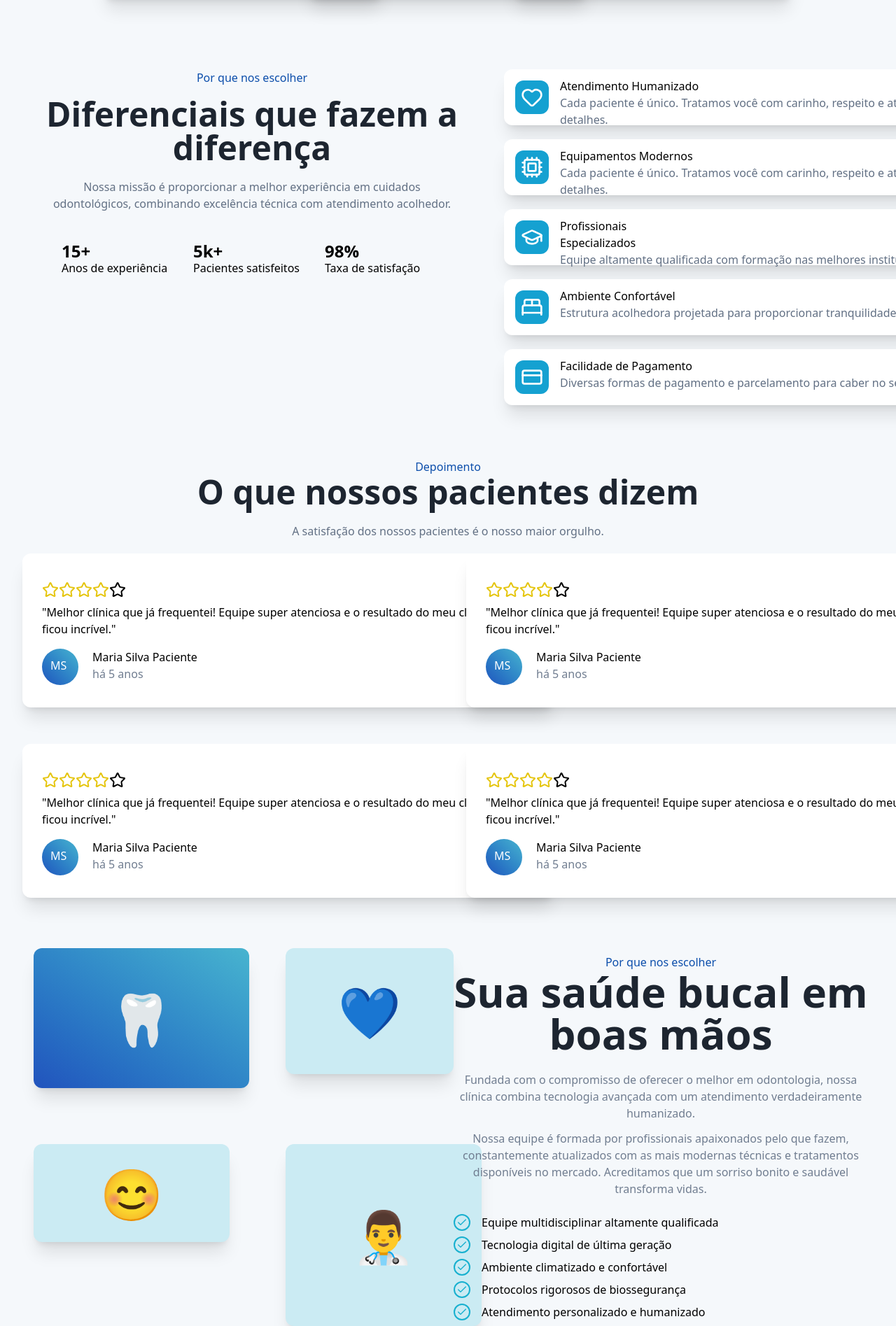
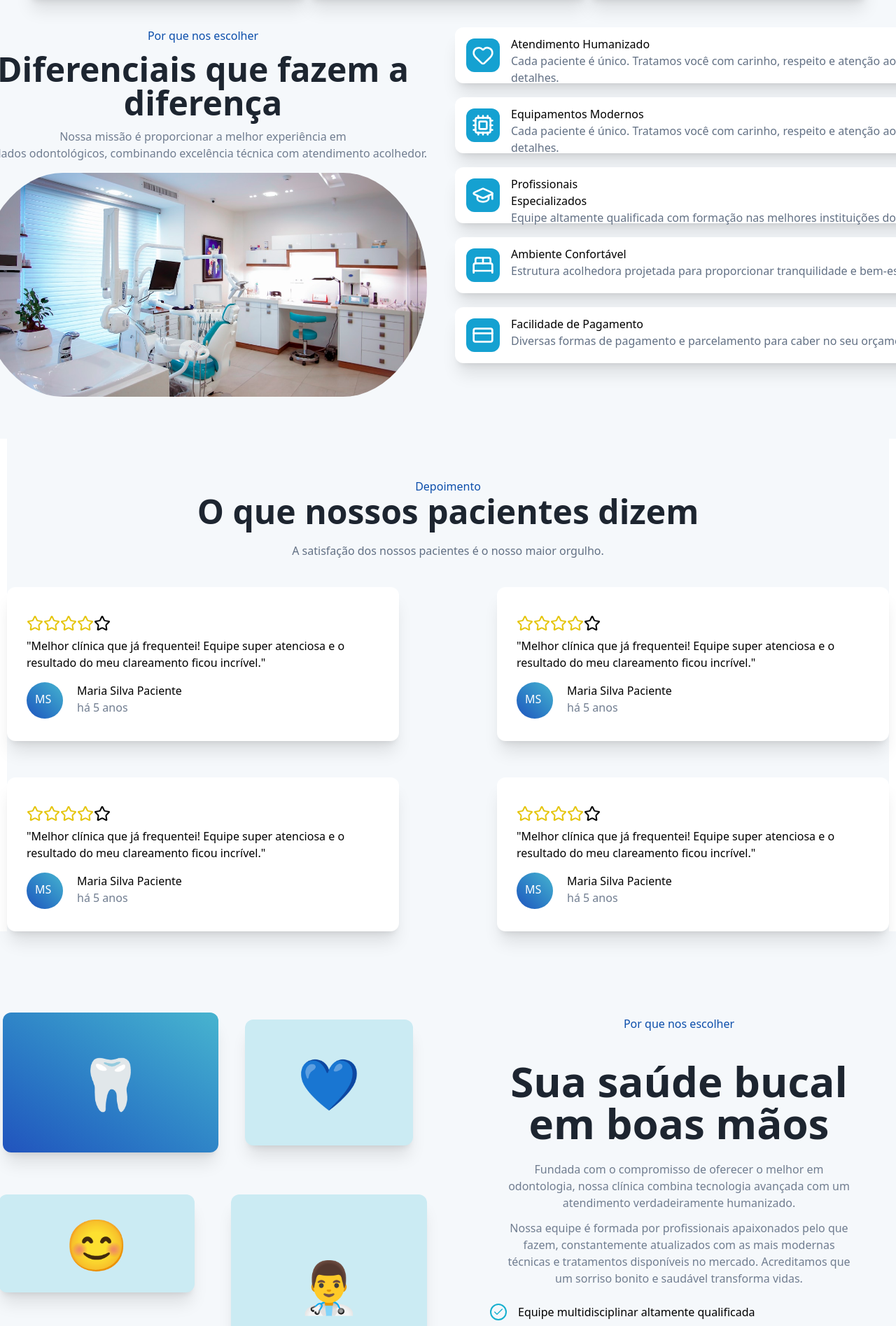
Before and after one commit to jaumm0/mrl-odonto, a React (Vite) app in the folder Murilo Dentista/: page / in a window 1280 px wide. Shown: the part 1465-3360 px from the top of the page at 70% size. Built offline with nearby package versions, Linux system fonts and the light colour scheme.

Commit message:
resposividade final

```diff
--- a/Murilo Dentista/src/components/About.jsx
+++ b/Murilo Dentista/src/components/About.jsx
@@ -3,31 +3,31 @@ import { Check } from 'lucide-react';
 import React from "react";
 function About(){
         return(
-            <section className="grid grid-rows-1 lg:grid-cols-2 gap-4 items-center px-10 py-10 max-md:px-4 max-md:py-6 bg-bgServices" id="About">
+            <section className="grid grid-rows-[] lg:grid-cols-2  gap-10 lg:gap-30 items-center  py-10 max-md:py-6 bg-bgServices" id="About">
 
-            <aside className='grid grid-rows-[30vh_] lg:grid-cols-[40vh_28vh] place-self-center lg:place-self-end md:place-end gap-10 max-md:justify-items-center max-md:mb-4'>
-                <div className='w-77 h-50 rounded-xl bg-gradient-to-tr from-[#2253bd] to-[#48b4cf] shadow-xl  hidden lg:block'>
+            <aside className='grid grid-rows-[30vh_] lg:grid-cols-[40vh_28vh] 2xl:grid-cols-[30vh_28vh] place-self-center lg:place-self-center 2xl:place-self-end md:place-end gap-10 max-md:justify-items-center max-md:mb-4'>
+                <div className='w-77 h-50 rounded-xl bg-gradient-to-tr from-[#2253bd] to-[#48b4cf] shadow-xl place-self-center  hidden lg:block'>
                         <p className='text-7xl h-full place-self-center  place-content-center '>🦷</p>
                 </div>
-                <div className='w-60 h-45 rounded-xl bg-coloraside shadow-xl hidden lg:block '>
+                <div className='w-60 h-45 rounded-xl bg-coloraside shadow-xl hidden lg:block place-self-center '>
                         <p className='text-7xl h-full place-self-center  place-content-center '>💙</p>
                 </div>
-                   <div className='w-70 h-35 rounded-xl bg-coloraside shadow-xl hidden lg:block'>
+                   <div className='w-70 h-35 rounded-xl bg-coloraside shadow-xl hidden lg:block place-self-'>
                         <p className='text-7xl h-full place-self-center  place-content-center '>😊</p>
                 </div>
-                <div className='w-70 h-65 rounded-xl bg-coloraside shadow-xl '>
-                        <p className='text-7xl h-full place-self-center  place-content-center '>👨‍⚕️</p>
+                <div className='w-70 h-65 rounded-xl bg-coloraside shadow-xl place-self-center  '>
+                        <p className='text-7xl h-full place-self-center  place-content-center place-self-'>👨‍⚕️</p>
                 </div>
 
 
             </aside>
 
-            <div className="flex flex-col gap-6 pt-10 place-self-center max-md:pt-4 max-md:gap-4 ">
+            <div className="grid grid-rows-[10vh_1fr] gap-6 pt-10 place-self-center max-md:pt-4 max-md:gap-4 2xl:pr-30 lg:pr-10 ">
                 <div className='bg-bgP pt-5 w-100 place-self-center h-15 lg:h-0 md:h-0 sm:h-0  lg:pt-0 md:pt-0 sm:pt-0  rounded-full text-center place-items-center '>
                     <p className="text-ptextSV  font-medium text-center rounded-xl lg:w-full md:w-full sm:w-full max-md:text-sm ">Por que nos escolher</p>
                 </div>
                 <h2 className="text-h1 text-2xl text-center lg:text-6xl font-inter font-bold max-md:text-xl text-center py-4 lg:py-0 md:py-0 sm:py-0">Sua saúde bucal em boas mãos</h2>
-                <span className="text-pspan text-1xl max-md:text-sm text-center">Fundada com o compromisso de oferecer o melhor em odontologia, nossa clínica combina tecnologia avançada com um atendimento verdadeiramente humanizado. <p className="pt-3 max-md:pt-2 pb-5 lg:pb-0 md:pb-0 sm:pb-0">Nossa equipe é formada por profissionais apaixonados pelo que fazem, constantemente atualizados com as mais modernas técnicas e tratamentos disponíveis no mercado. Acreditamos que um sorriso bonito e saudável transforma vidas.</p></span>
+                <span className="text-pspan text-1xl max-md:text-sm text-center px-5">Fundada com o compromisso de oferecer o melhor em odontologia, nossa clínica combina tecnologia avançada com um atendimento verdadeiramente humanizado. <p className="pt-3 max-md:pt-2 pb-5 lg:pb-0 md:pb-0 sm:pb-0">Nossa equipe é formada por profissionais apaixonados pelo que fazem, constantemente atualizados com as mais modernas técnicas e tratamentos disponíveis no mercado. Acreditamos que um sorriso bonito e saudável transforma vidas.</p></span>
             <section>
                 <ul className='grid grid-cols-[4vh_1fr] place-self-center place-self-center text-center lg:place-self-start md:place-self-start sm:place-self-center '>
                     <div className="w-6 h-6 border-2 rounded-full  text-aboutcolor "><Check className='px-1 pb-1 place-self-center'/> </div>
--- a/Murilo Dentista/src/components/Dep.jsx
+++ b/Murilo Dentista/src/components/Dep.jsx
@@ -2,7 +2,8 @@ import { Star } from 'lucide-react';
 import React from "react";
 function Dep(){
     return(
-        <section className='grid grid-rows-[10vh_1fr] max-md:grid-rows-auto place-items-center bg-bgServices max-md:px-3 max-md:py-8'>
+        <section className='grid grid-rows-[47] lg:grid-rows-[10vh_1fr] place-self-center max-md:grid-rows-auto place-items-center bg-bgServices  max-md:py-8 '>
+
 
                 <div className=' pt-5 w-100   place-self-center h-15 lg:h-0 md:h-0 sm:h-0  lg:pt-0 md:pt-0 sm:pt-0  rounded-full text-center place-items-center '>
                 <p className="text-ptextSV  font-medium  lg:py-4 md:py-4 sm:py-4text-center rounded-xl lg:w-full md:w-full sm:w-full max-md:text-md ">Depoimento</p>
@@ -11,9 +12,9 @@ function Dep(){
                 <h2 className='text-h1 font-bold text-2xl text-center lg:text-5xl md:text-5xl sm:text-5xl place-items-center justify-content max-md:text-xl max-md:px-2'>O que nossos pacientes dizem</h2>
                 <p className="text-spangray py-5 lg:py-5 md:py-5 sm:py-5  w-full lg:w-full md:w-full sm:w-full text-center px-5 max-md:px-9 max-md:pt-3 max-md:text-sm  ">A satisfação dos nossos pacientes é o nosso maior orgulho.</p>
 
-            <section className="max-md:w-full">
-                <ul className='grid grid-cols-1 lg:grid-cols-2 gap-13 px-3 lg:px-8 max-md:gap-4 max-md:px-0'>
-                    <div className='w-90 lg:w-190 md:w-170 sm:w-170 max-md:w-full max-md:h-auto h-55 shadow-xl px-7 py-10 max-md:px-4 max-md:py-6 rounded-xl bg-bgIcons'>
+            <section className="max-md:w-full pt-5 lg:pt-5 2xl:pt-5 md:pt-5 px-4 lg:px-0 2xl:px-0 md:px-0 sm:px-0">
+                <ul className='grid grid-cols-1 lg:grid-cols-[81vh_1fr] 2xl:lg:grid-cols-[72vh_1fr] gap-13 px- lg:px- max-md:gap-4 max-md:px-0'>
+                    <div className='w-90 2xl:w-190 lg:w-140 md:w-170 sm:w-170 max-md:w-full max-md:h-auto h-55 shadow-xl px-7 py-10 max-md:px-4 max-md:py-6 rounded-xl bg-bgIcons'>
                         <span className='flex'>
                         <Star className='text-test '/>
                         <Star className='text-test '/>
@@ -27,7 +28,7 @@ function Dep(){
                             <h3 className='font-medium max-md:text-sm'>Maria Silva Paciente <span className='text-pspan'>há 5 anos</span> </h3>
                         </div>
                     </div>
-                    <div className='w-90 lg:w-190 md:w-170 sm:w-170 max-md:w-full max-md:h-auto h-55 shadow-xl px-7 py-10 max-md:px-4 max-md:py-6 rounded-xl bg-bgIcons'>
+                    <div className='w-90 2xl:w-190 lg:w-140 md:w-170 sm:w-170 max-md:w-full max-md:h-auto h-55 shadow-xl px-7 py-10 max-md:px-4 max-md:py-6 rounded-xl bg-bgIcons'>
                         <span className='flex'>
                         <Star className='text-test '/>
                         <Star className='text-test '/>
@@ -44,7 +45,7 @@ function Dep(){
 
 
                     </div>
-                    <div className='w-90 lg:w-190 md:w-170 sm:w-170 max-md:w-full max-md:h-auto h-55 shadow-xl px-7 py-10 max-md:px-4 max-md:py-6 rounded-xl bg-bgIcons'>
+                    <div className='w-90 2xl:w-190 lg:w-140 md:w-170 sm:w-170 max-md:w-full max-md:h-auto h-55 shadow-xl px-7 py-10 max-md:px-4 max-md:py-6 rounded-xl bg-bgIcons'>
                         <span className='flex'>
                         <Star className='text-test '/>
                         <Star className='text-test '/>
@@ -61,7 +62,7 @@ function Dep(){
 
 
                     </div>
-                    <div className='w-90 lg:w-190 md:w-170 sm:w-170 max-md:w-full max-md:h-auto h-55 shadow-xl px-7 py-10 max-md:px-4 max-md:py-6 rounded-xl bg-bgIcons'>
+                    <div className='w-90 2xl:w-190 lg:w-140 md:w-170 sm:w-170 max-md:w-full max-md:h-auto h-55 shadow-xl px-7 py-10 max-md:px-4 max-md:py-6 rounded-xl bg-bgIcons'>
                         <span className='flex'>
                         <Star className='text-test '/>
                         <Star className='text-test '/>
--- a/Murilo Dentista/src/components/Services.jsx
+++ b/Murilo Dentista/src/components/Services.jsx
@@ -4,15 +4,16 @@ import { Stethoscope, CircleDot, Smile, Sparkles, Heart, Baby      } from 'lucid
 function Services(){
     return (
     <div className="bg-bgServices" id="Services">
-        <section className="grid grid-rows-3 place-content-center  lg:place-content-center md:place-content-center sm:place-items-center pt-10 max-md:pt-6 max-md:px-3">
+        <section className="grid grid-rows-3 place-content-center  lg:place-content-center md:place-content-center sm:place-items-center pt-10 max-md:pt-6 max-md:px-3 ">
             <div className="bg-bgP pt-5 w-100 h-15 lg:h-0 md:h-0 sm:h-0  lg:pt-0 md:pt-0 sm:pt-0  rounded-full text-center place-items-center ">
             <p className="text-ptext font-medium   place-content-center text-center max-md:text-md">Nossos Serviços</p>
             </div>
             <h2 className="text-h1 font-bold text-2xl lg:text-5xl md:text-5xl sm:text-4xl w-100 lg:w-full md:w-full sm:w-full px-5 text-center max-md:text-xl max-md:px-2 pt-5">Tratamentos completos para toda  a família</h2>
             <p className="text-pspan w-100 lg:w-full md:w-full sm:w-full md:px-0 sm:px-0 place-items-center text-center lg:pt-0 md:pt-10 sm:pt-5 px-5 lg:px-0 md:px-0 sm:px-0 max-md:text-sm max-md:pt-3">Oferecemos uma ampla gama de serviços odontológicos com qualidade e tecnologia de ponta.</p>
+
         </section>
         <section className="pt-10 max-md:pt-6 max-md:px-3">
-            <ul className="grid grid-rows-6 lg:grid-cols-3 md:grid-cols-2 sm:grid-rows-1 lg:px-50 max-md:grid-cols-1 max-md:gap-4 max-md:px-2">
+            <ul className="grid grid-rows-6 lg:grid-cols-3 md:grid-cols-2 sm:grid-rows-1 lg:px-10 2xl:px-60  max-md:grid-cols-1 max-md:gap-4 max-md:px-2">
 
 
                 <div className="w-90 lg:w-100 md:w-100 sm:w-100 max-md:w-full h-50 max-md:min-h-0 max-md:py-4 rounded-xl shadow-xl place-self-center mb-10 max-md:mb-4 bg-bgIcons hover:scale-105 trasition-all duration-150">
--- a/Murilo Dentista/src/components/Workon.jsx
+++ b/Murilo Dentista/src/components/Workon.jsx
@@ -1,23 +1,22 @@
 import { Heart, Cpu, GraduationCap, BedDouble, CreditCard    } from 'lucide-react';
 import React from "react";
+import dental from './Assets/odontocl.jpg';
 function Workon(){
     return(
-        <section className="grid grid-rows-1 lg:grid-cols-[90vh_1fr] pt-15 max-md:pt-8 bg-bgServices">
-            <div className="max-md:px-2">
-                <div className=' pt-5 w-100 place-self-center h-15 lg:h-0 md:h-0 sm:h-0  lg:pt-0 md:pt-0 sm:pt-0  rounded-full text-center place-items-center '>
-                <p className="text-ptextSV  font-medium  text-center rounded-xl lg:w-full md:w-full sm:w-full max-md:text-md ">Por que nos escolher</p>
-                </div>
-                <h2 className="text-2xl lg:text-5xl font-bold text-h2  lg:pt-10 md:pt-10 sm:pt-10 w-full  lg:my-0 md:my-0 sm:my-0 lg:w-full text-center max-md:text-xl max-md:pt-3 lg:px-0 md:px-0 sm:px-10">Diferenciais que fazem a  diferença</h2>
-                <p className="text-spangray pt-5 w-full lg:w-full md:w-full sm:w-full text-center px-5 max-md:px-9 max-md:pt-3 max-md:text-sm ">Nossa missão é proporcionar a melhor experiência em cuidados <br />  odontológicos, combinando excelência técnica com atendimento  acolhedor.</p>
-                <ul className="grid grid-cols-3 max-md:grid-cols-3 w-full lg:w-full md:w-full sm:w-full gap-5 px-10  md:px-22 sm:px-22 pt-10 max-md:gap-3 max-md:px-4 max-md:pt-6 max-md:text-center ">
-                    <div><p className="text-2xl font-bold  h-1 " >15+</p> <br /> Anos de experiência</div>
-                    <div><p className="text-2xl font-bold  h-1"  >5k+</p> <br /> Pacientes satisfeitos</div>
-                    <div><p className="text-2xl font-bold  h-1"  >98%</p> <br /> Taxa de satisfação</div>
+        <section className="grid grid-cols-[47vh]  2xl:grid-cols-[87vh_1fr] lg:grid-cols-[90vh_1fr]  bg-bgServices place-self-center">
 
-                </ul>
-            </div>
-            <aside className='w-110 place-self-center max-:w-125 lg:w-full px-2 mt-5 lg:px-0 md:px-0 sm:px-0 lg:mt-0 md:mt-0 sm:mt-0 pt-10 lg:pt-0 md:pt-0 sm:pt-0 max-md:px-4 max-md:mt-4'>
-                    <div className='grid grid-cols-[9vh_1fr] max-md:grid-cols-[9vh_1fr]  max-md:grid-rows-[auto_1fr] mb-5 rounded-xl shadow-xl py-2 pl-2 max-md:py-4 max-md:px-4 bg-bgI w-90 lg:w-175 max-md:w-full h-30 lg:h-20 md:h-20 sm:h-20 max-md:min-h-0 hover:scale-105 trasition-all duration-150'>
+            <section className="grid grid-rows-[3vh_8vh_10vh]  mt-10 2xl:mt-0 lg:mt-0 md:mt-0 sm:mt-0  2xl:px-0 lg:px-0 md:px-0 sm:px-0 2xl:grid-rows-[3vh_10vh_10vh_40vh] lg:grid-rows-[3vh_15vh_8vh]   ">
+
+            <p className="text-ptext font-medium text-center   ">Por que nos escolher</p>
+
+
+            <h2 className="text-h1 font-bold text-2xl lg:text-5xl md:text-5xl sm:text-4xl w-full lg:w-full md:w-full sm:w-full  text-center max-md:text-xl max-md:px-2 py-3 ">Diferenciais que fazem a <br /> diferença</h2>
+            <p className="text-pspan w-full lg:w-full md:w-full sm:w-full md:px-0 sm:px-0 place-items-center text-center 2xl:pt-5  lg:pt-0 md:pt-10 sm:pt-5 px-5 lg:px-0 md:px-0 sm:px-0 max-md:text-sm pt-3  ">Nossa missão é proporcionar a melhor experiência em <br /> cuidados    odontológicos, combinando excelência técnica com atendimento  acolhedor.</p>
+            <img src={dental} alt="" className='w-200 h-80 object-cover place-self-center mb-25 lg:mb-15 rounded-full px-10 hidden lg:block 2xl:block   ' />
+        </section>
+
+            <aside className='w-full lg:w-full px-2 mt-5 lg:px-0 md:px-0 sm:px-0 lg:mt-0 md:mt-0 sm:mt-0 pt-10 lg:pt-0 md:pt-0 sm:pt-0  max-md:mt-4'>
+                    <div className='grid grid-cols-[9vh_1fr] max-md:grid-cols-[9vh_1fr]  max-md:grid-rows-[auto_1fr] mb-5 rounded-xl shadow-xl py-2 pl-2 max-md:py-4 max-md:px-2 bg-bgI w-20 lg:w-175 max-md:w-full h-30 lg:h-20 md:h-20 sm:h-20 max-md:min-h-0 hover:scale-105 trasition-all duration-150'>
                         <div className='py-2 px-1 lg:px-2 md:px-2 sm:px-2 lg:py-0 lg:pt-2  text-center   max-md:flex max-md:justify-start pt-5 lg:pt-0 md:pt-0 sm:pt-0 '>
                             <Heart className='bg-iconbg w-12 h-12 p-2 rounded-xl   text-white'/>
 
```
Also changed, not shown: Murilo Dentista/src/components/Prefooter.jsx (+5 -4 lines), Murilo Dentista/src/components/Assets/odontocl.jpg (added).
